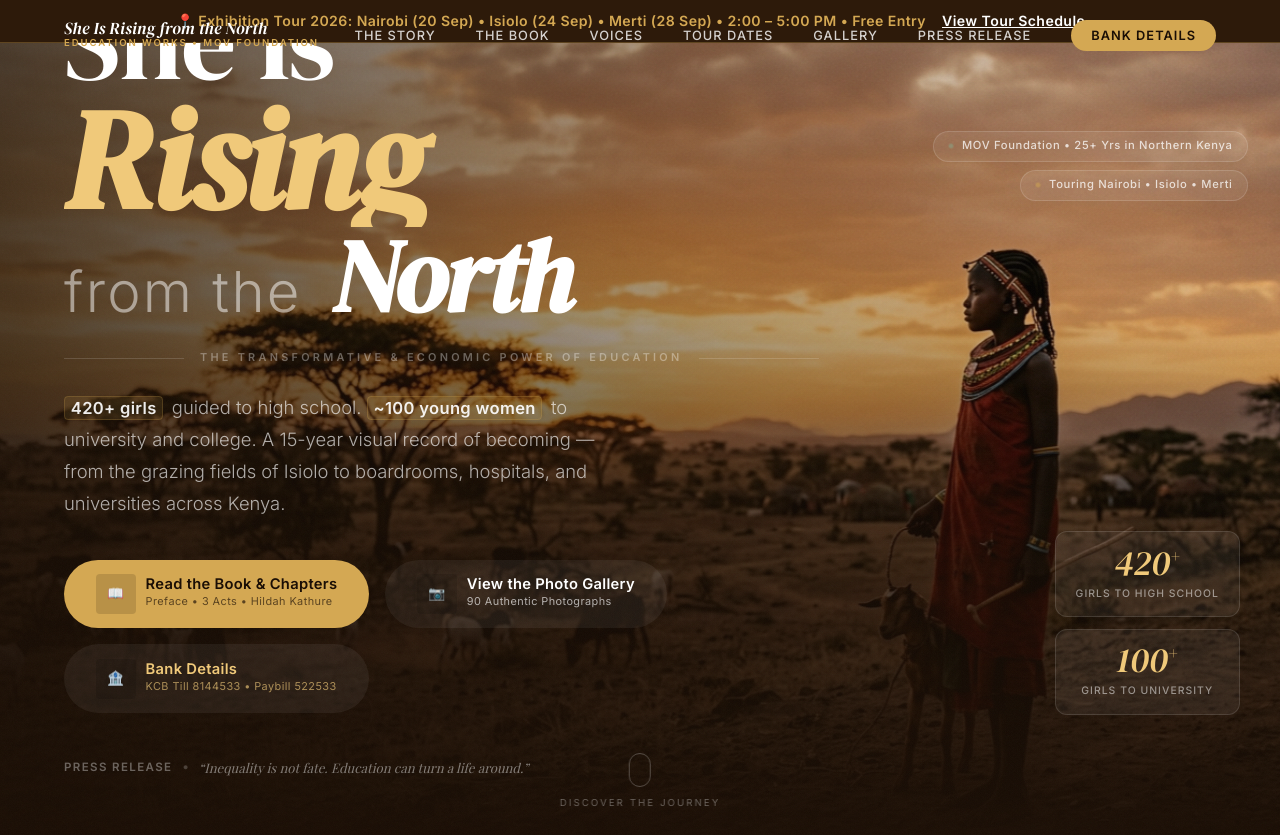
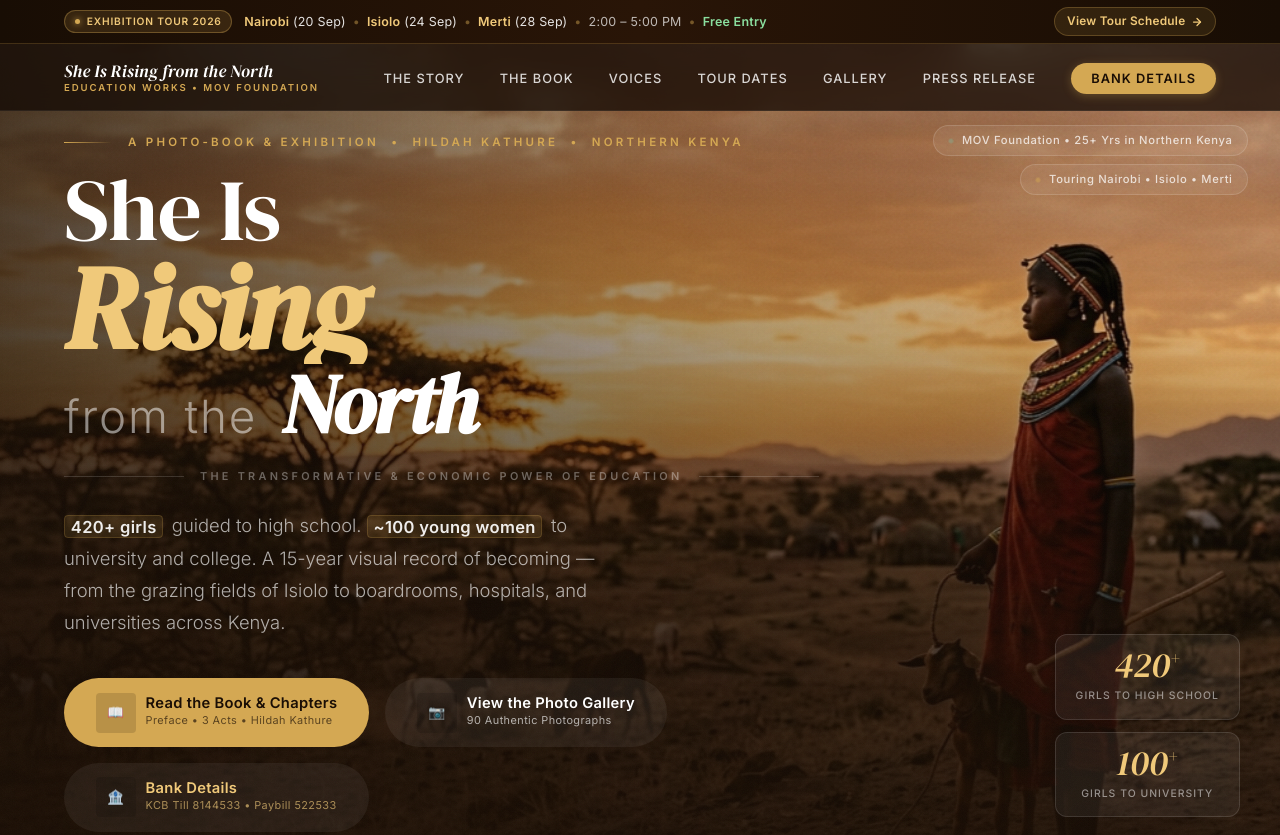
Before and after one commit to dancan123/sheRisingNorth, a plain HTML site: page index.html in a window 1280 px wide. Shown: the top 835 px of the page. Drawn offline with nearby package versions, Linux system fonts and the light colour scheme; a web font is replaced by a local one.

Commit message:
Fix top header overlap: unify announcement bar and nav in master site-header with smooth scroll collapse and generous hero clearance

```diff
--- a/assets/css/style.css
+++ b/assets/css/style.css
@@ -118,26 +118,144 @@ a { color: inherit; text-decoration: none; }
 .text-center { text-align: center; }
 
 /* ============================================================
-   NAVIGATION
+   SITE HEADER — Unified Announcement & Navigation System
    ============================================================ */
-.nav {
+.site-header {
   position: fixed;
   top: 0;
   left: 0;
   right: 0;
   z-index: 1000;
-  padding: 1.25rem 0;
+  transition: transform var(--dur-med) var(--ease-smooth);
+}
+
+/* --- Announcement Bar --- */
+.announcement-bar {
+  background: linear-gradient(90deg, #180d04 0%, #291507 50%, #180d04 100%);
+  border-bottom: 1px solid rgba(212, 168, 83, 0.22);
+  color: var(--clr-sand);
+  font-size: 0.76rem;
+  letter-spacing: 0.02em;
+  padding: 0.45rem 0;
+  transition: max-height 0.35s var(--ease-smooth), opacity 0.25s ease, padding 0.35s ease;
+  overflow: hidden;
+  max-height: 52px;
+}
+
+.announcement-bar__container {
+  display: flex;
+  align-items: center;
+  justify-content: space-between;
+  gap: 1rem;
+}
+
+.announcement-bar__content {
+  display: flex;
+  align-items: center;
+  gap: 0.75rem;
+  flex-wrap: wrap;
+}
+
+.announcement-badge {
+  display: inline-flex;
+  align-items: center;
+  gap: 0.45rem;
+  padding: 0.15rem 0.6rem;
+  border-radius: var(--radius-pill);
+  background: rgba(212, 168, 83, 0.15);
+  border: 1px solid rgba(212, 168, 83, 0.35);
+  color: var(--clr-gold-light);
+  font-size: 0.64rem;
+  font-weight: 700;
+  letter-spacing: 0.08em;
+  text-transform: uppercase;
+}
+
+.announcement-badge__dot {
+  width: 5px;
+  height: 5px;
+  border-radius: 50%;
+  background: var(--clr-gold);
+  box-shadow: 0 0 6px var(--clr-gold);
+}
+
+.announcement-dates {
+  color: rgba(255, 255, 255, 0.88);
+  font-size: 0.78rem;
+}
+
+.announcement-dates strong {
+  color: var(--clr-gold-light);
+  font-weight: 600;
+}
+
+.announcement-dates .sep {
+  color: rgba(212, 168, 83, 0.45);
+  margin: 0 0.2rem;
+}
+
+.announcement-time {
+  color: rgba(255, 255, 255, 0.7);
+}
+
+.announcement-free {
+  color: #8ade9e;
+  font-weight: 600;
+}
+
+.announcement-cta {
+  display: inline-flex;
+  align-items: center;
+  gap: 0.35rem;
+  color: var(--clr-gold-light);
+  font-weight: 600;
+  font-size: 0.74rem;
+  text-decoration: none;
+  padding: 0.25rem 0.75rem;
+  border-radius: var(--radius-pill);
+  background: rgba(212, 168, 83, 0.12);
+  border: 1px solid rgba(212, 168, 83, 0.28);
+  transition: all var(--dur-fast);
+  white-space: nowrap;
+}
+
+.announcement-cta:hover {
+  background: var(--clr-gold);
+  color: var(--clr-earth-deep);
+  border-color: var(--clr-gold);
+  transform: translateX(2px);
+}
+
+/* --- Main Navigation Bar --- */
+.nav {
+  position: relative;
+  width: 100%;
+  padding: 1.1rem 0;
+  background: rgba(18, 9, 3, 0.75);
+  backdrop-filter: blur(16px);
+  -webkit-backdrop-filter: blur(16px);
+  border-bottom: 1px solid rgba(255, 255, 255, 0.06);
   transition: background var(--dur-med) var(--ease-smooth),
               padding var(--dur-med) var(--ease-smooth),
-              box-shadow var(--dur-med) var(--ease-smooth);
-}
-
-.nav.scrolled {
-  background: rgba(26, 14, 5, 0.96);
-  backdrop-filter: blur(20px);
-  -webkit-backdrop-filter: blur(20px);
+              box-shadow var(--dur-med) var(--ease-smooth),
+              border-color var(--dur-med) var(--ease-smooth);
+}
+
+/* Scrolled States (Collapses announcement smoothly, docks navbar cleanly) */
+.site-header.scrolled .announcement-bar {
+  max-height: 0;
+  padding: 0;
+  opacity: 0;
+  border-bottom: none;
+}
+
+.site-header.scrolled .nav {
   padding: 0.75rem 0;
-  box-shadow: var(--shadow-md);
+  background: rgba(18, 9, 3, 0.96);
+  backdrop-filter: blur(24px);
+  -webkit-backdrop-filter: blur(24px);
+  border-bottom: 1px solid rgba(212, 168, 83, 0.2);
+  box-shadow: 0 10px 30px rgba(0, 0, 0, 0.5);
 }
 
 .nav__inner {
@@ -149,12 +267,13 @@ a { color: inherit; text-decoration: none; }
 .nav__logo {
   display: flex;
   flex-direction: column;
-  line-height: 1.1;
+  line-height: 1.15;
+  text-decoration: none;
 }
 
 .nav__logo-title {
   font-family: var(--font-display);
-  font-size: 1.05rem;
+  font-size: 1.08rem;
   font-style: italic;
   color: var(--clr-white);
   letter-spacing: 0.01em;
@@ -171,7 +290,7 @@ a { color: inherit; text-decoration: none; }
 .nav__links {
   display: flex;
   align-items: center;
-  gap: 2.5rem;
+  gap: 2.2rem;
   list-style: none;
 }
 
@@ -180,9 +299,10 @@ a { color: inherit; text-decoration: none; }
   font-weight: 500;
   letter-spacing: 0.08em;
   text-transform: uppercase;
-  color: rgba(255,255,255,0.8);
+  color: rgba(255, 255, 255, 0.82);
   transition: color var(--dur-fast);
   position: relative;
+  text-decoration: none;
 }
 
 .nav__links a::after {
@@ -206,12 +326,14 @@ a { color: inherit; text-decoration: none; }
   padding: 0.5rem 1.25rem;
   border-radius: var(--radius-pill);
   font-weight: 600 !important;
-  transition: background var(--dur-fast), transform var(--dur-fast);
+  box-shadow: 0 2px 10px rgba(212, 168, 83, 0.3);
+  transition: background var(--dur-fast), transform var(--dur-fast), box-shadow var(--dur-fast);
 }
 
 .nav__cta:hover {
   background: var(--clr-gold-light) !important;
   transform: translateY(-1px);
+  box-shadow: 0 4px 16px rgba(212, 168, 83, 0.45);
 }
 
 .nav__cta::after { display: none !important; }
@@ -240,11 +362,12 @@ a { color: inherit; text-decoration: none; }
    ============================================================ */
 .hero {
   position: relative;
-  height: 100svh;
-  min-height: 640px;
-  display: flex;
-  align-items: flex-end;
+  min-height: 100svh;
+  display: flex;
+  flex-direction: column;
+  justify-content: flex-end;
   overflow: hidden;
+  padding-top: calc(105px + 2rem);
 }
 
 /* Background */
@@ -301,7 +424,7 @@ a { color: inherit; text-decoration: none; }
 /* Credential pills — top right */
 .hero__credentials {
   position: absolute;
-  top: 5.5rem;
+  top: calc(105px + 1.25rem);
   right: 2rem;
   z-index: 10;
   display: flex;
@@ -349,7 +472,8 @@ a { color: inherit; text-decoration: none; }
 .hero__content {
   position: relative;
   z-index: 5;
-  padding-bottom: clamp(3rem, 8vh, 5.5rem);
+  margin-top: auto;
+  padding-bottom: clamp(2.5rem, 6vh, 4.5rem);
   width: 100%;
 }
 
@@ -360,7 +484,7 @@ a { color: inherit; text-decoration: none; }
   display: flex;
   align-items: center;
   gap: 1rem;
-  margin-bottom: 1.5rem;
+  margin-bottom: 1.25rem;
   opacity: 0;
   animation: fadeUp 0.7s 0.3s var(--ease-smooth) forwards;
 }
@@ -389,7 +513,7 @@ a { color: inherit; text-decoration: none; }
   font-family: var(--font-display);
   line-height: 0.95;
   margin-bottom: 1.5rem;
-  gap: 0.05em;
+  gap: 0.04em;
 }
 
 .hero__title-word {
@@ -400,7 +524,7 @@ a { color: inherit; text-decoration: none; }
 }
 
 .hero__title-word--1 {
-  font-size: clamp(3.2rem, 8.5vw, 7.5rem);
+  font-size: clamp(2.7rem, 6.8vw, 6.2rem);
   font-weight: 400;
   color: var(--clr-white);
   letter-spacing: -0.01em;
@@ -408,7 +532,7 @@ a { color: inherit; text-decoration: none; }
 }
 
 .hero__title-word--2 {
-  font-size: clamp(4rem, 11vw, 10rem);
+  font-size: clamp(3.5rem, 9.2vw, 8.5rem);
   animation: titleSlide 0.9s 0.7s var(--ease-smooth) forwards;
 }
 
@@ -420,7 +544,7 @@ a { color: inherit; text-decoration: none; }
 }
 
 .hero__title-word--3 {
-  font-size: clamp(3rem, 8vw, 7rem);
+  font-size: clamp(2.5rem, 6.5vw, 5.8rem);
   display: flex;
   align-items: baseline;
   gap: 0.3em;
@@ -3095,6 +3219,26 @@ a { color: inherit; text-decoration: none; }
   .story__img-accent { display: none; }
 
   .payment-card { padding: 1.1rem; }
+
+  /* Header & Announcement mobile */
+  .announcement-bar {
+    max-height: 90px;
+    padding: 0.4rem 0;
+  }
+  .announcement-bar__container {
+    flex-direction: column;
+    gap: 0.35rem;
+    text-align: center;
+    justify-content: center;
+  }
+  .announcement-bar__content {
+    justify-content: center;
+    font-size: 0.74rem;
+  }
+  .announcement-cta {
+    font-size: 0.7rem;
+    padding: 0.15rem 0.6rem;
+  }
 
   /* Footer mobile */
   .footer__bottom-row {
--- a/assets/js/main.js
+++ b/assets/js/main.js
@@ -42,6 +42,7 @@ window.SITE_CONFIG = {
 /* ----------------------------------------------------------
    1. NAVIGATION — scroll-aware + mobile menu
    ---------------------------------------------------------- */
+const siteHeader = document.getElementById('site-header');
 const nav = document.getElementById('nav');
 const hamburger = document.getElementById('nav-hamburger');
 const mobileMenu = document.getElementById('mobile-menu');
@@ -49,7 +50,9 @@ const mobileClose = document.getElementById('mobile-menu-close');
 const mobileLinks = document.querySelectorAll('.mobile-menu a');
 
 window.addEventListener('scroll', () => {
-  nav?.classList.toggle('scrolled', window.scrollY > 60);
+  const isScrolled = window.scrollY > 40;
+  siteHeader?.classList.toggle('scrolled', isScrolled);
+  nav?.classList.toggle('scrolled', isScrolled);
 }, { passive: true });
 
 hamburger?.addEventListener('click', () => mobileMenu?.classList.add('open'));
--- a/index.html
+++ b/index.html
@@ -33,16 +33,36 @@
 <body>
 
   <!-- ====================================================
-       TOP ANNOUNCEMENT BAR
+       SITE HEADER — Unified Announcement & Navigation
        ==================================================== -->
-  <aside class="announcement-bar" role="banner" aria-label="Tour dates announcement" style="background:#2d1a0a;color:#d4a853;text-align:center;padding:0.6rem 1rem;font-size:0.88rem;font-weight:600;letter-spacing:0.03em;border-bottom:1px solid rgba(212,168,83,0.3);">
-    <span>📍 <strong>Exhibition Tour 2026:</strong> Nairobi (20 Sep) &bull; Isiolo (24 Sep) &bull; Merti (28 Sep) &bull; 2:00 &ndash; 5:00 PM &bull; Free Entry</span>
-    <a href="#tour" style="color:#ffffff;text-decoration:underline;margin-left:0.75rem;font-weight:700;">View Tour Schedule &rarr;</a>
-  </aside>
+  <header class="site-header" id="site-header" role="banner">
+    <!-- Top Announcement Bar -->
+    <div class="announcement-bar" role="complementary" aria-label="Tour dates announcement">
+      <div class="container announcement-bar__container">
+        <div class="announcement-bar__content">
+          <span class="announcement-badge">
+            <span class="announcement-badge__dot" aria-hidden="true"></span>
+            Exhibition Tour 2026
+          </span>
+          <span class="announcement-dates">
+            <strong>Nairobi</strong> (20 Sep) <span class="sep">&bull;</span>
+            <strong>Isiolo</strong> (24 Sep) <span class="sep">&bull;</span>
+            <strong>Merti</strong> (28 Sep) <span class="sep">&bull;</span>
+            <span class="announcement-time">2:00 &ndash; 5:00 PM</span> <span class="sep">&bull;</span>
+            <span class="announcement-free">Free Entry</span>
+          </span>
+        </div>
+        <a href="#tour" class="announcement-cta" id="announcement-tour-link">
+          <span>View Tour Schedule</span>
+          <svg width="12" height="12" viewBox="0 0 24 24" fill="none" stroke="currentColor" stroke-width="2.5" stroke-linecap="round" stroke-linejoin="round" aria-hidden="true">
+            <line x1="5" y1="12" x2="19" y2="12"></line>
+            <polyline points="12 5 19 12 12 19"></polyline>
+          </svg>
+        </a>
+      </div>
+    </div>
 
-  <!-- ====================================================
-       NAVIGATION
-       ==================================================== -->
+    <!-- Main Navigation Bar -->
     <nav class="nav" id="nav" role="navigation" aria-label="Main navigation">
       <div class="container">
         <div class="nav__inner">
@@ -67,6 +87,7 @@
         </div>
       </div>
     </nav>
+  </header>
 
   <!-- Mobile Menu -->
   <div class="mobile-menu" id="mobile-menu" role="dialog" aria-label="Mobile navigation">
```
Lines whose indentation alone changed are shown as unchanged.
